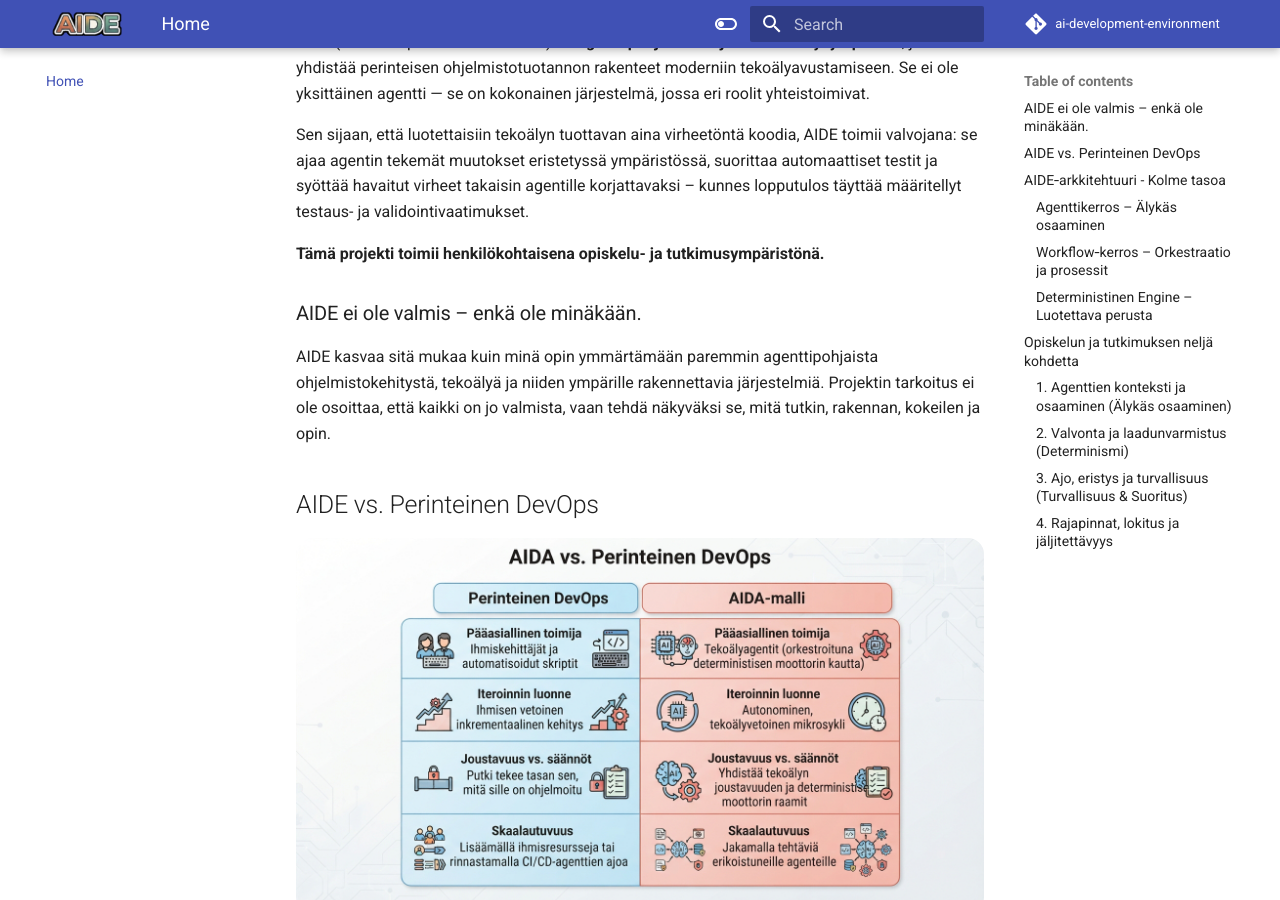
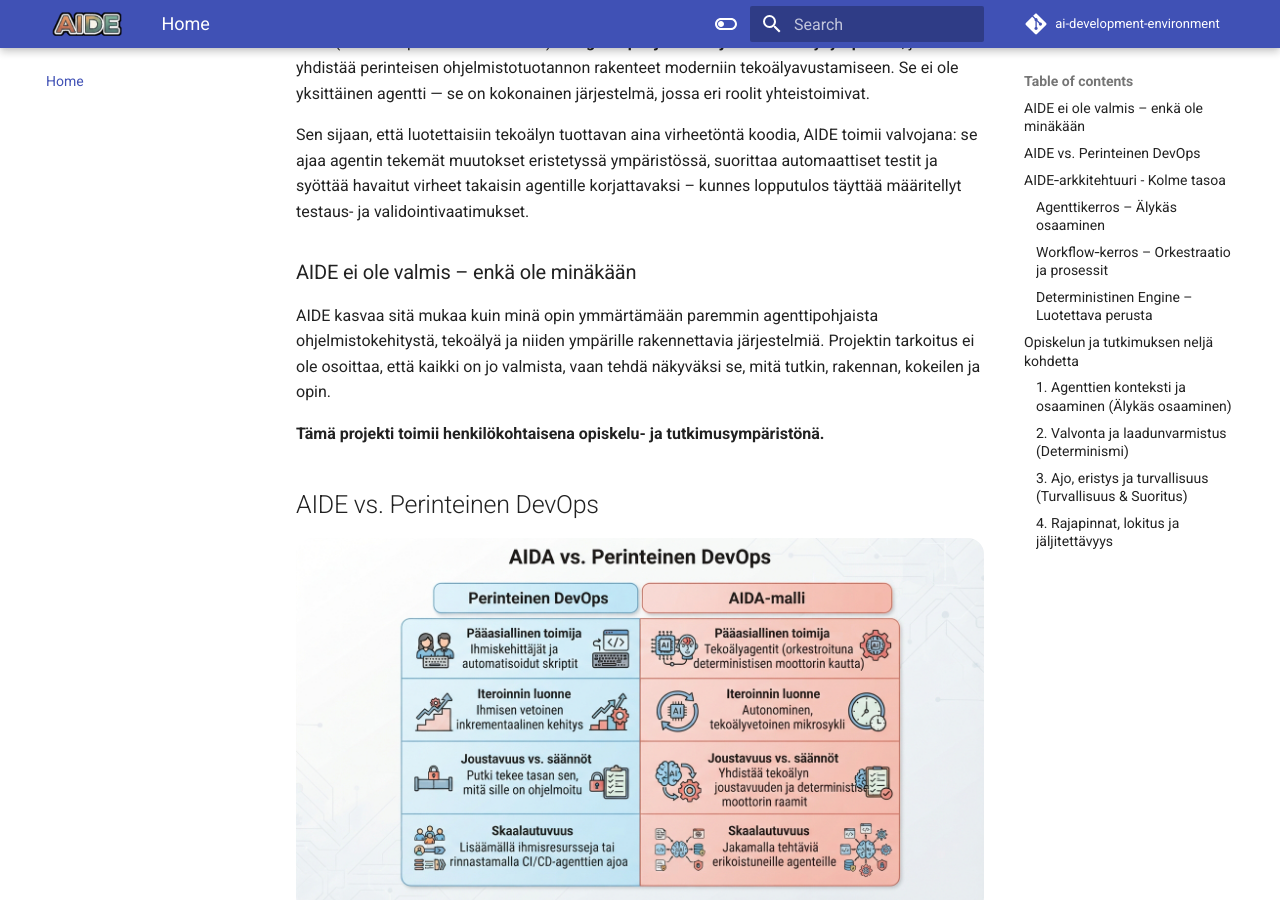
Before and after one commit to MipoRepo/ai-development-environment, an MkDocs documentation site: the page built from docs/index.md, in a window 1280 px wide and 900 px high, scrolled down 630 px. Built offline with MkDocs 1.6.1 and Material for MkDocs 9.7.7, drawn with Linux system fonts in a browser that asks for light colours; comment, search, counter and statistics services are not loaded.

Commit message:
etusivun päivitys

```diff
--- a/docs/index.md
+++ b/docs/index.md
@@ -9,11 +9,11 @@
 
 Sen sijaan, että luotettaisiin tekoälyn tuottavan aina virheetöntä koodia, AIDE toimii valvojana: se ajaa agentin tekemät muutokset eristetyssä ympäristössä, suorittaa automaattiset testit ja syöttää havaitut virheet takaisin agentille korjattavaksi – kunnes lopputulos täyttää määritellyt testaus- ja validointivaatimukset.
 
-**Tämä projekti toimii henkilökohtaisena opiskelu- ja tutkimusympäristönä.**
-
-### AIDE ei ole valmis – enkä ole minäkään.
+### AIDE ei ole valmis – enkä ole minäkään
 
 AIDE kasvaa sitä mukaa kuin minä opin ymmärtämään paremmin agenttipohjaista ohjelmistokehitystä, tekoälyä ja niiden ympärille rakennettavia järjestelmiä. Projektin tarkoitus ei ole osoittaa, että kaikki on jo valmista, vaan tehdä näkyväksi se, mitä tutkin, rakennan, kokeilen ja opin.
+
+**Tämä projekti toimii henkilökohtaisena opiskelu- ja tutkimusympäristönä.**
 
 ## AIDE vs. Perinteinen DevOps
 
```
